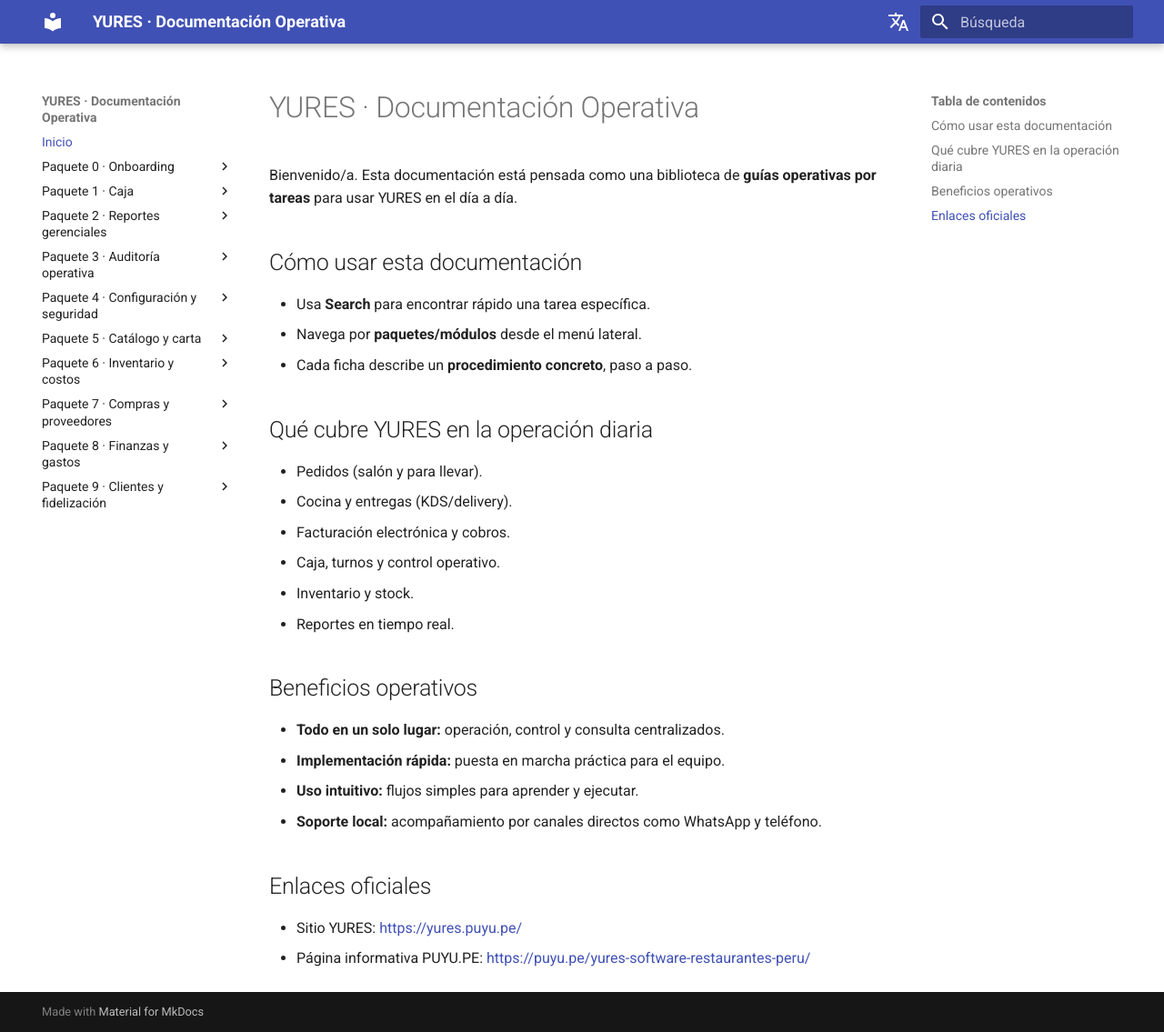
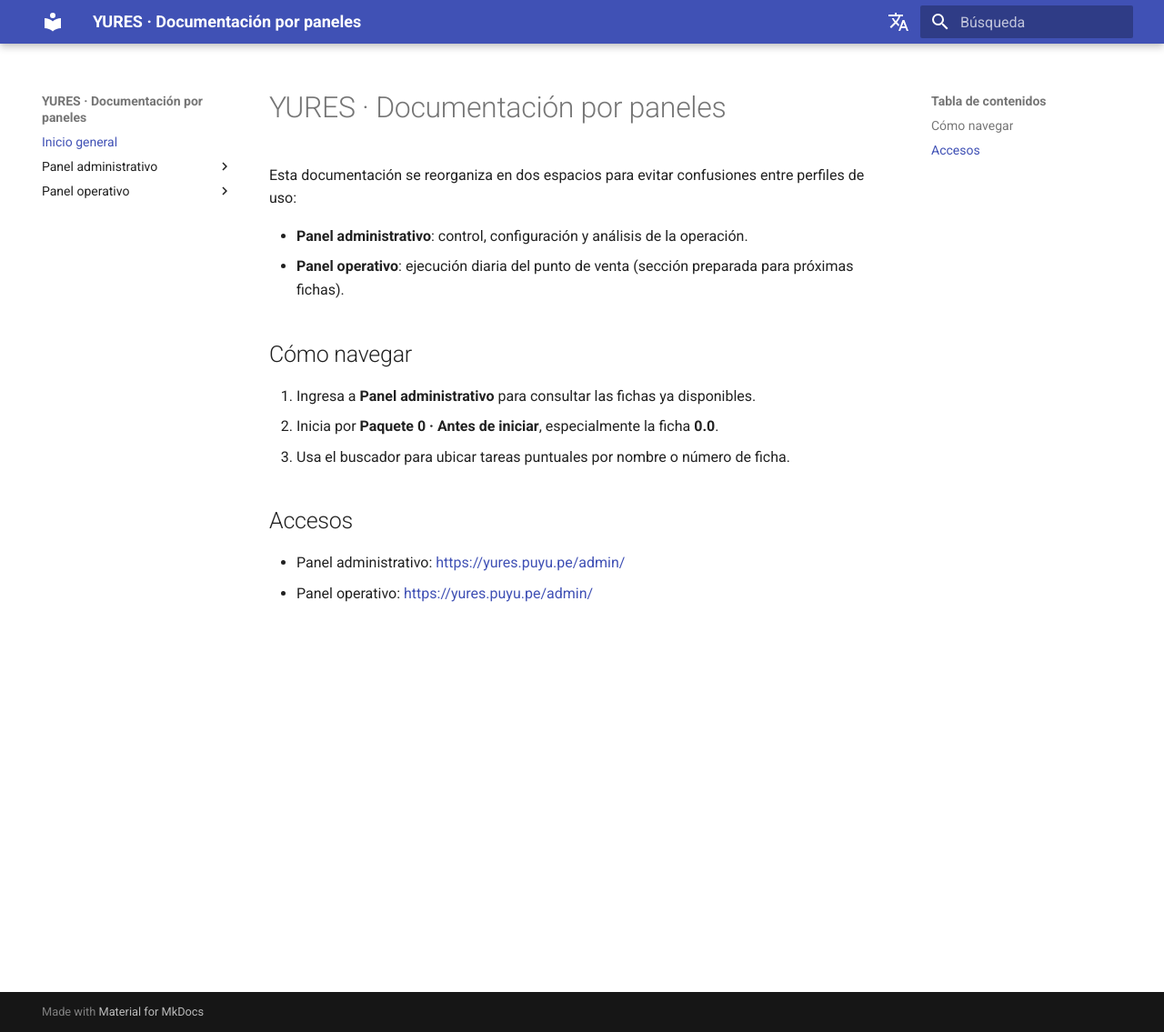
Before and after one commit to puyu-pe/yures-doc, an MkDocs documentation site: the page built from docs/index.md, in a window 1280 px wide and 1135 px high. Shown: the whole window at 91% size. Built offline with MkDocs 1.6.1 and Material for MkDocs 9.7.7, drawn with Linux system fonts in a browser that asks for light colours; comment, search, counter and statistics services are not loaded.

Commit message:
Reestructura documentación por panel y agrega ficha 0.0

```diff
--- a/docs/index.md
+++ b/docs/index.md
@@ -1,30 +1,17 @@
-# YURES · Documentación Operativa
+# YURES · Documentación por paneles
 
-Bienvenido/a. Esta documentación está pensada como una biblioteca de **guías operativas por tareas** para usar YURES en el día a día.
+Esta documentación se reorganiza en dos espacios para evitar confusiones entre perfiles de uso:
 
-## Cómo usar esta documentación
+- **Panel administrativo**: control, configuración y análisis de la operación.
+- **Panel operativo**: ejecución diaria del punto de venta (sección preparada para próximas fichas).
 
-- Usa **Search** para encontrar rápido una tarea específica.
-- Navega por **paquetes/módulos** desde el menú lateral.
-- Cada ficha describe un **procedimiento concreto**, paso a paso.
+## Cómo navegar
 
-## Qué cubre YURES en la operación diaria
+1. Ingresa a **Panel administrativo** para consultar las fichas ya disponibles.
+2. Inicia por **Paquete 0 · Antes de iniciar**, especialmente la ficha **0.0**.
+3. Usa el buscador para ubicar tareas puntuales por nombre o número de ficha.
 
-- Pedidos (salón y para llevar).
-- Cocina y entregas (KDS/delivery).
-- Facturación electrónica y cobros.
-- Caja, turnos y control operativo.
-- Inventario y stock.
-- Reportes en tiempo real.
+## Accesos
 
-## Beneficios operativos
-
-- **Todo en un solo lugar:** operación, control y consulta centralizados.
-- **Implementación rápida:** puesta en marcha práctica para el equipo.
-- **Uso intuitivo:** flujos simples para aprender y ejecutar.
-- **Soporte local:** acompañamiento por canales directos como WhatsApp y teléfono.
-
-## Enlaces oficiales
-
-- Sitio YURES: <https://yures.puyu.pe/>
-- Página informativa PUYU.PE: <https://puyu.pe/yures-software-restaurantes-peru/>
+- Panel administrativo: <https://yures.puyu.pe/admin/>
+- Panel operativo: <https://yures.puyu.pe/admin/>
--- /dev/null
+++ b/docs/panel-administrativo/index.md
@@ -0,0 +1,20 @@
+# Panel administrativo · Inicio
+
+El **Panel administrativo** concentra la configuración, el control y el análisis del negocio en YURES.
+
+## ¿Para qué sirve?
+
+- Configurar parámetros clave del sistema (usuarios, permisos, impresión, estructura operativa).
+- Supervisar indicadores de ventas, caja, inventario, compras y finanzas.
+- Registrar y auditar operaciones administrativas con trazabilidad.
+
+## URL de acceso
+
+- <https://yures.puyu.pe/admin/>
+
+## Qué encontrarás en esta sección
+
+- Fichas del **Paquete 0 · Antes de iniciar** para preparar el acceso.
+- Fichas operativas por módulos (caja, reportes, auditoría, configuración, catálogo, inventario, compras, finanzas y clientes).
+
+> Recomendación: inicia por la ficha **0.0** antes de continuar con el login y las demás tareas.
--- a/mkdocs.yml
+++ b/mkdocs.yml
@@ -1,98 +1,108 @@
-site_name: YURES · Documentación Operativa
-site_description: Fichas operativas organizadas por paquetes
+site_name: YURES · Documentación por paneles
+site_description: Manual operativo dividido en Panel Administrativo y Panel Operativo
+
 theme:
   name: material
   language: es
+
 plugins:
   - search
   - glightbox
+
 markdown_extensions:
   - admonition
   - pymdownx.details
   - pymdownx.superfences
+
 extra:
   alternate:
     - name: Español
       link: /
       lang: es
+
 nav:
-  - Inicio: index.md
-  - Paquete 0 · Onboarding:
-      - "0.1 Cómo iniciar sesión en YURES": fichas/paquete-0/0.1-iniciar-sesion.md
-      - "0.2 Cómo ubicarse en el panel administrativo en YURES": fichas/paquete-0/0.2-ubicarse-en-el-panel-administrativo.md
-      - "0.3 Cómo interpretar comunicados, novedades y alertas al ingresar a YURES": fichas/paquete-0/0.3-interpretar-comunicados-novedades-y-alertas-al-ingresar-a-yures.md
-      - "0.4 Cómo cerrar sesión correctamente en YURES": fichas/paquete-0/0.4-cerrar-sesion-correctamente.md
-  - Paquete 1 · Caja:
-      - "1.1 Cómo leer el reporte de cierre de caja en YURES": fichas/paquete-1/1.1-leer-el-reporte-de-cierre-de-caja.md
-      - "1.2 Cómo diagnosticar cuando no cuadra caja en YURES": fichas/paquete-1/1.2-diagnosticar-cuando-no-cuadra-caja.md
-      - "1.3 Cómo conciliar el reporte de medios de pago por caja y fechas en YURES": fichas/paquete-1/1.3-conciliar-el-reporte-de-medios-de-pago-por-caja-y-fechas.md
-      - "1.4 Cómo revisar turnos de auditoría en YURES": fichas/paquete-1/1.4-revisar-turnos-de-auditoria.md
-      - "1.5 Cómo buscar comprobantes por fecha y filtros en YURES": fichas/paquete-1/1.5-buscar-comprobantes-por-fecha-y-filtros.md
-      - "1.6 Cómo buscar un comprobante por número en YURES": fichas/paquete-1/1.6-buscar-un-comprobante-por-numero.md
-      - "1.7 Cómo validar un comprobante antes de corregirlo en YURES": fichas/paquete-1/1.7-validar-un-comprobante-antes-de-corregirlo.md
-      - "1.8 Cómo anular una venta en YURES con justificación": fichas/paquete-1/1.8-anular-una-venta-en-yures-con-justificacion.md
-      - "1.9 Cómo canjear un ticket a boleta o factura en YURES": fichas/paquete-1/1.9-canjear-un-ticket-a-boleta-o-factura.md
-      - "1.10 Cómo emitir una nota de crédito en YURES": fichas/paquete-1/1.10-emitir-una-nota-de-credito.md
-      - "1.11 Cómo usar el historial de ventas y exportar reportes en YURES": fichas/paquete-1/1.11-usar-el-historial-de-ventas-y-exportar-reportes.md
-  - Paquete 2 · Reportes gerenciales:
-      - "2.1 Cómo leer el resumen gerencial de YURES": fichas/paquete-2/2.1-leer-el-resumen-gerencial-de-yures.md
-      - "2.2 Cómo interpretar la analítica de ventas por año y mes en YURES": fichas/paquete-2/2.2-interpretar-la-analitica-de-ventas-por-ano-y-mes.md
-      - "2.3 Cómo analizar ventas por categoría o producto en YURES": fichas/paquete-2/2.3-analizar-ventas-por-categoria-o-producto.md
-      - "2.4 Cómo revisar análisis por canal o tipo de venta en YURES": fichas/paquete-2/2.4-revisar-analisis-por-canal-o-tipo-de-venta.md
-      - "2.5 Cómo revisar análisis por área de atención en YURES": fichas/paquete-2/2.5-revisar-analisis-por-area-de-atencion.md
-  - Paquete 3 · Auditoría operativa:
-      - "3.1 Cómo usar la trazabilidad de operación en YURES": fichas/paquete-3/3.1-usar-la-trazabilidad-de-operacion.md
-      - "3.2 Cómo usar comandas y kitchen tracking en YURES": fichas/paquete-3/3.2-usar-comandas-y-kitchen-tracking.md
-      - "3.3 Cómo investigar anulaciones y canjes cruzando operación y ventas en YURES": fichas/paquete-3/3.3-investigar-anulaciones-y-canjes-cruzando-operacion-y-ventas.md
-      - "3.4 Checklist gerencial de buenas prácticas para turnos y cierres en YURES": fichas/paquete-3/3.4-checklist-gerencial-de-buenas-practicas-para-turnos-y-cierres.md
-  - Paquete 4 · Configuración y seguridad:
-      - "4.1 Cómo gestionar usuarios en YURES (alta, edición y desactivación)": fichas/paquete-4/4.1-gestionar-usuarios-en-yures-alta-edicion-y-desactivacion.md
-      - "4.2 Política de accesos en YURES (acciones críticas y restricción)": fichas/paquete-4/4.2-politica-de-accesos-en-yures-acciones-criticas-y-restriccion.md
-      - "4.3 Cómo configurar parámetros generales en YURES": fichas/paquete-4/4.3-configurar-parametros-generales.md
-      - "4.4 Cómo configurar documentos (series y correlativos) en YURES": fichas/paquete-4/4.4-configurar-documentos-series-y-correlativos.md
-      - "4.5 Cómo configurar impresión por documento en YURES": fichas/paquete-4/4.5-configurar-impresion-por-documento.md
-      - "4.6 Cómo configurar la estructura operativa (terminales, mesas y pisos) en YURES": fichas/paquete-4/4.6-configurar-la-estructura-operativa-terminales-mesas-y-pisos.md
-      - "4.7 Cómo configurar la identidad visual en YURES": fichas/paquete-4/4.7-configurar-la-identidad-visual.md
-  - Paquete 5 · Catálogo y carta:
-      - "5.1 Cómo crear ítems de carta en YURES": fichas/paquete-5/5.1-crear-items-de-carta.md
-      - "5.2 Cómo configurar categorías, tipos y unidades en YURES": fichas/paquete-5/5.2-configurar-categorias-tipos-y-unidades.md
-      - "5.3 Cómo ordenar y controlar la visibilidad del catálogo en YURES": fichas/paquete-5/5.3-ordenar-y-controlar-la-visibilidad-del-catalogo.md
-      - "5.4 Cómo configurar disponibilidad por terminal en YURES": fichas/paquete-5/5.4-configurar-disponibilidad-por-terminal.md
-      - "5.5 Cómo configurar presentaciones (equivalencias) en YURES": fichas/paquete-5/5.5-configurar-presentaciones-equivalencias.md
-      - "5.6 Cómo configurar combos en YURES": fichas/paquete-5/5.6-configurar-combos.md
-      - "5.7 Cómo usar instrucciones de cocina en YURES": fichas/paquete-5/5.7-usar-instrucciones-de-cocina.md
-      - "5.8 Cómo configurar motivos de anulación en YURES": fichas/paquete-5/5.8-configurar-motivos-de-anulacion.md
-      - "5.9 Cómo leer el reporte de rotación de platos en YURES": fichas/paquete-5/5.9-leer-el-reporte-de-rotacion-de-platos.md
-  - Paquete 6 · Inventario y costos:
-      - "6.1 Cómo gestionar almacenes en YURES": fichas/paquete-6/6.1-gestionar-almacenes.md
-      - "6.2 Cómo consultar stock por almacén en YURES": fichas/paquete-6/6.2-consultar-stock-por-almacen.md
-      - "6.3 Cómo registrar el inventario inicial de un producto en YURES": fichas/paquete-6/6.3-registrar-el-inventario-inicial-de-un-producto.md
-      - "6.4 Cómo realizar ajustes de inventario (ingresos y salidas) en YURES": fichas/paquete-6/6.4-realizar-ajustes-de-inventario-ingresos-y-salidas.md
-      - "6.5 Cómo generar el reporte de movimientos de productos en YURES": fichas/paquete-6/6.5-generar-el-reporte-de-movimientos-de-productos.md
-      - "6.6 Cómo transferir stock entre almacenes en YURES": fichas/paquete-6/6.6-transferir-stock-entre-almacenes.md
-      - "6.7 Cómo revisar el kardex en YURES": fichas/paquete-6/6.7-revisar-el-kardex.md
-      - "6.8 Cómo registrar recetas y costeo en YURES": fichas/paquete-6/6.8-registrar-recetas-y-costeo.md
-      - "6.9 Cómo revisar la rotación de recetas en YURES": fichas/paquete-6/6.9-revisar-la-rotacion-de-recetas.md
-      - "6.10 Cómo registrar producción (lotes y mermas) en YURES": fichas/paquete-6/6.10-registrar-produccion-lotes-y-mermas.md
-  - Paquete 7 · Compras y proveedores:
-      - "7.1 Cómo gestionar proveedores en YURES": fichas/paquete-7/7.1-gestionar-proveedores.md
-      - "7.2 Cómo registrar una orden de compra en YURES": fichas/paquete-7/7.2-registrar-una-orden-de-compra.md
-      - "7.3 Cómo registrar un pedido de compra en YURES": fichas/paquete-7/7.3-registrar-un-pedido-de-compra.md
-      - "7.4 Cómo aprobar o desaprobar pedidos de compra en YURES": fichas/paquete-7/7.4-aprobar-o-desaprobar-pedidos-de-compra.md
-      - "7.5 Cómo generar reportes de pedidos de compra en YURES": fichas/paquete-7/7.5-generar-reportes-de-pedidos-de-compra.md
-      - "7.6 Cómo registrar el detalle de una orden de compra en YURES": fichas/paquete-7/7.8-registrar-el-detalle-de-una-orden-de-compra.md
-      - "7.7 Cómo generar reportes de órdenes de compra en YURES": fichas/paquete-7/7.9-generar-reportes-de-ordenes-de-compra.md
-      - "7.8 Cómo verificar la relación pedido ↔ orden de compra en YURES": fichas/paquete-7/7.10-verificar-la-relacion-pedido-orden-de-compra.md
-      - "7.9 Cómo analizar productos comprados en YURES": fichas/paquete-7/7.13-analizar-productos-comprados.md
-      - "7.10 Cómo revisar compras por cuenta contable en YURES": fichas/paquete-7/7.14-revisar-compras-por-cuenta-contable.md
-  - Paquete 8 · Finanzas y gastos:
-      - "8.1 Cómo usar tesorería en YURES": fichas/paquete-8/8.1-usar-tesoreria.md
-      - "8.2 Cómo registrar ingresos administrativos en YURES": fichas/paquete-8/8.2-registrar-ingresos-administrativos.md
-      - "8.3 Cómo registrar egresos administrativos en YURES": fichas/paquete-8/8.3-registrar-egresos-administrativos.md
-      - "8.4 Cómo aprobar movimientos y validaciones en YURES": fichas/paquete-8/8.4-aprobar-movimientos-y-validaciones.md
-      - "8.5 Cómo usar el plan de cuentas en YURES": fichas/paquete-8/8.5-usar-el-plan-de-cuentas.md
-      - "8.6 Cómo configurar tipos de transacciones en YURES": fichas/paquete-8/8.6-configurar-tipos-de-transacciones.md
-      - "8.7 Cómo analizar gastos de administración en YURES": fichas/paquete-8/8.7-analizar-gastos-de-administracion.md
-  - Paquete 9 · Clientes y fidelización:
-      - "9.1 Cómo gestionar clientes en YURES": fichas/paquete-9/9.1-gestionar-clientes.md
-      - "9.2 Cómo revisar ranking de clientes por consumo en YURES": fichas/paquete-9/9.2-revisar-ranking-de-clientes-por-consumo.md
+  - Inicio general: index.md
+  - Panel administrativo:
+      - Inicio: panel-administrativo/index.md
+      - Paquete 0 · Antes de iniciar:
+          - "0.0 Cómo ingresar al login del panel administrativo desde el escritorio": fichas/paquete-0/0.0-ingresar-al-login-del-panel-administrativo-desde-el-escritorio.md
+          - "0.1 Cómo iniciar sesión en YURES": fichas/paquete-0/0.1-iniciar-sesion.md
+          - "0.2 Cómo ubicarse en el panel administrativo en YURES": fichas/paquete-0/0.2-ubicarse-en-el-panel-administrativo.md
+          - "0.3 Cómo interpretar comunicados, novedades y alertas al ingresar a YURES": fichas/paquete-0/0.3-interpretar-comunicados-novedades-y-alertas-al-ingresar-a-yures.md
+          - "0.4 Cómo cerrar sesión correctamente en YURES": fichas/paquete-0/0.4-cerrar-sesion-correctamente.md
+      - Paquete 1 · Caja:
+          - "1.1 Cómo leer el reporte de cierre de caja en YURES": fichas/paquete-1/1.1-leer-el-reporte-de-cierre-de-caja.md
+          - "1.2 Cómo diagnosticar cuando no cuadra caja en YURES": fichas/paquete-1/1.2-diagnosticar-cuando-no-cuadra-caja.md
+          - "1.3 Cómo conciliar el reporte de medios de pago por caja y fechas en YURES": fichas/paquete-1/1.3-conciliar-el-reporte-de-medios-de-pago-por-caja-y-fechas.md
+          - "1.4 Cómo revisar turnos de auditoría en YURES": fichas/paquete-1/1.4-revisar-turnos-de-auditoria.md
+          - "1.5 Cómo buscar comprobantes por fecha y filtros en YURES": fichas/paquete-1/1.5-buscar-comprobantes-por-fecha-y-filtros.md
+          - "1.6 Cómo buscar un comprobante por número en YURES": fichas/paquete-1/1.6-buscar-un-comprobante-por-numero.md
+          - "1.7 Cómo validar un comprobante antes de corregirlo en YURES": fichas/paquete-1/1.7-validar-un-comprobante-antes-de-corregirlo.md
+          - "1.8 Cómo anular una venta en YURES con justificación": fichas/paquete-1/1.8-anular-una-venta-en-yures-con-justificacion.md
+          - "1.9 Cómo canjear un ticket a boleta o factura en YURES": fichas/paquete-1/1.9-canjear-un-ticket-a-boleta-o-factura.md
+          - "1.10 Cómo emitir una nota de crédito en YURES": fichas/paquete-1/1.10-emitir-una-nota-de-credito.md
+          - "1.11 Cómo usar el historial de ventas y exportar reportes en YURES": fichas/paquete-1/1.11-usar-el-historial-de-ventas-y-exportar-reportes.md
+      - Paquete 2 · Reportes gerenciales:
+          - "2.1 Cómo leer el resumen gerencial de YURES": fichas/paquete-2/2.1-leer-el-resumen-gerencial-de-yures.md
+          - "2.2 Cómo interpretar la analítica de ventas por año y mes en YURES": fichas/paquete-2/2.2-interpretar-la-analitica-de-ventas-por-ano-y-mes.md
+          - "2.3 Cómo analizar ventas por categoría o producto en YURES": fichas/paquete-2/2.3-analizar-ventas-por-categoria-o-producto.md
+          - "2.4 Cómo revisar análisis por canal o tipo de venta en YURES": fichas/paquete-2/2.4-revisar-analisis-por-canal-o-tipo-de-venta.md
+          - "2.5 Cómo revisar análisis por área de atención en YURES": fichas/paquete-2/2.5-revisar-analisis-por-area-de-atencion.md
+      - Paquete 3 · Auditoría operativa:
+          - "3.1 Cómo usar la trazabilidad de operación en YURES": fichas/paquete-3/3.1-usar-la-trazabilidad-de-operacion.md
+          - "3.2 Cómo usar comandas y kitchen tracking en YURES": fichas/paquete-3/3.2-usar-comandas-y-kitchen-tracking.md
+          - "3.3 Cómo investigar anulaciones y canjes cruzando operación y ventas en YURES": fichas/paquete-3/3.3-investigar-anulaciones-y-canjes-cruzando-operacion-y-ventas.md
+          - "3.4 Checklist gerencial de buenas prácticas para turnos y cierres en YURES": fichas/paquete-3/3.4-checklist-gerencial-de-buenas-practicas-para-turnos-y-cierres.md
+      - Paquete 4 · Configuración y seguridad:
+          - "4.1 Cómo gestionar usuarios en YURES (alta, edición y desactivación)": fichas/paquete-4/4.1-gestionar-usuarios-en-yures-alta-edicion-y-desactivacion.md
+          - "4.2 Política de accesos en YURES (acciones críticas y restricción)": fichas/paquete-4/4.2-politica-de-accesos-en-yures-acciones-criticas-y-restriccion.md
+          - "4.3 Cómo configurar parámetros generales en YURES": fichas/paquete-4/4.3-configurar-parametros-generales.md
+          - "4.4 Cómo configurar documentos (series y correlativos) en YURES": fichas/paquete-4/4.4-configurar-documentos-series-y-correlativos.md
+          - "4.5 Cómo configurar impresión por documento en YURES": fichas/paquete-4/4.5-configurar-impresion-por-documento.md
+          - "4.6 Cómo configurar la estructura operativa (terminales, mesas y pisos) en YURES": fichas/paquete-4/4.6-configurar-la-estructura-operativa-terminales-mesas-y-pisos.md
+          - "4.7 Cómo configurar la identidad visual en YURES": fichas/paquete-4/4.7-configurar-la-identidad-visual.md
+      - Paquete 5 · Catálogo y carta:
+          - "5.1 Cómo crear ítems de carta en YURES": fichas/paquete-5/5.1-crear-items-de-carta.md
+          - "5.2 Cómo configurar categorías, tipos y unidades en YURES": fichas/paquete-5/5.2-configurar-categorias-tipos-y-unidades.md
+          - "5.3 Cómo ordenar y controlar la visibilidad del catálogo en YURES": fichas/paquete-5/5.3-ordenar-y-controlar-la-visibilidad-del-catalogo.md
+          - "5.4 Cómo configurar disponibilidad por terminal en YURES": fichas/paquete-5/5.4-configurar-disponibilidad-por-terminal.md
+          - "5.5 Cómo configurar presentaciones (equivalencias) en YURES": fichas/paquete-5/5.5-configurar-presentaciones-equivalencias.md
+          - "5.6 Cómo configurar combos en YURES": fichas/paquete-5/5.6-configurar-combos.md
+          - "5.7 Cómo usar instrucciones de cocina en YURES": fichas/paquete-5/5.7-usar-instrucciones-de-cocina.md
+          - "5.8 Cómo configurar motivos de anulación en YURES": fichas/paquete-5/5.8-configurar-motivos-de-anulacion.md
+          - "5.9 Cómo leer el reporte de rotación de platos en YURES": fichas/paquete-5/5.9-leer-el-reporte-de-rotacion-de-platos.md
+      - Paquete 6 · Inventario y costos:
+          - "6.1 Cómo gestionar almacenes en YURES": fichas/paquete-6/6.1-gestionar-almacenes.md
+          - "6.2 Cómo consultar stock por almacén en YURES": fichas/paquete-6/6.2-consultar-stock-por-almacen.md
+          - "6.3 Cómo registrar el inventario inicial de un producto en YURES": fichas/paquete-6/6.3-registrar-el-inventario-inicial-de-un-producto.md
+          - "6.4 Cómo realizar ajustes de inventario (ingresos y salidas) en YURES": fichas/paquete-6/6.4-realizar-ajustes-de-inventario-ingresos-y-salidas.md
+          - "6.5 Cómo generar el reporte de movimientos de productos en YURES": fichas/paquete-6/6.5-generar-el-reporte-de-movimientos-de-productos.md
+          - "6.6 Cómo transferir stock entre almacenes en YURES": fichas/paquete-6/6.6-transferir-stock-entre-almacenes.md
+          - "6.7 Cómo revisar el kardex en YURES": fichas/paquete-6/6.7-revisar-el-kardex.md
+          - "6.8 Cómo registrar recetas y costeo en YURES": fichas/paquete-6/6.8-registrar-recetas-y-costeo.md
+          - "6.9 Cómo revisar la rotación de recetas en YURES": fichas/paquete-6/6.9-revisar-la-rotacion-de-recetas.md
+          - "6.10 Cómo registrar producción (lotes y mermas) en YURES": fichas/paquete-6/6.10-registrar-produccion-lotes-y-mermas.md
+      - Paquete 7 · Compras y proveedores:
+          - "7.1 Cómo gestionar proveedores en YURES": fichas/paquete-7/7.1-gestionar-proveedores.md
+          - "7.2 Cómo registrar una orden de compra en YURES": fichas/paquete-7/7.2-registrar-una-orden-de-compra.md
+          - "7.3 Cómo registrar un pedido de compra en YURES": fichas/paquete-7/7.3-registrar-un-pedido-de-compra.md
+          - "7.4 Cómo aprobar o desaprobar pedidos de compra en YURES": fichas/paquete-7/7.4-aprobar-o-desaprobar-pedidos-de-compra.md
+          - "7.5 Cómo generar reportes de pedidos de compra en YURES": fichas/paquete-7/7.5-generar-reportes-de-pedidos-de-compra.md
+          - "7.6 Cómo registrar el detalle de una orden de compra en YURES": fichas/paquete-7/7.8-registrar-el-detalle-de-una-orden-de-compra.md
+          - "7.7 Cómo generar reportes de órdenes de compra en YURES": fichas/paquete-7/7.9-generar-reportes-de-ordenes-de-compra.md
+          - "7.8 Cómo verificar la relación pedido ↔ orden de compra en YURES": fichas/paquete-7/7.10-verificar-la-relacion-pedido-orden-de-compra.md
+          - "7.9 Cómo analizar productos comprados en YURES": fichas/paquete-7/7.13-analizar-productos-comprados.md
+          - "7.10 Cómo revisar compras por cuenta contable en YURES": fichas/paquete-7/7.14-revisar-compras-por-cuenta-contable.md
+      - Paquete 8 · Finanzas y gastos:
+          - "8.1 Cómo usar tesorería en YURES": fichas/paquete-8/8.1-usar-tesoreria.md
+          - "8.2 Cómo registrar ingresos administrativos en YURES": fichas/paquete-8/8.2-registrar-ingresos-administrativos.md
+          - "8.3 Cómo registrar egresos administrativos en YURES": fichas/paquete-8/8.3-registrar-egresos-administrativos.md
+          - "8.4 Cómo aprobar movimientos y validaciones en YURES": fichas/paquete-8/8.4-aprobar-movimientos-y-validaciones.md
+          - "8.5 Cómo usar el plan de cuentas en YURES": fichas/paquete-8/8.5-usar-el-plan-de-cuentas.md
+          - "8.6 Cómo configurar tipos de transacciones en YURES": fichas/paquete-8/8.6-configurar-tipos-de-transacciones.md
+          - "8.7 Cómo analizar gastos de administración en YURES": fichas/paquete-8/8.7-analizar-gastos-de-administracion.md
+      - Paquete 9 · Clientes y fidelización:
+          - "9.1 Cómo gestionar clientes en YURES": fichas/paquete-9/9.1-gestionar-clientes.md
+          - "9.2 Cómo revisar ranking de clientes por consumo en YURES": fichas/paquete-9/9.2-revisar-ranking-de-clientes-por-consumo.md
+  - Panel operativo:
+      - Inicio: panel-operativo/index.md
```
Also changed, not shown: docs/fichas/paquete-0/0.0-ingresar-al-login-del-panel-administrativo-desde-el-escritorio.md (added, +27 -0 lines), docs/fichas/paquete-0/0.1-iniciar-sesion.md (+8 -8 lines), docs/panel-operativo/index.md (added, +17 -0 lines), fichas_operativas_full.md (+49 -7 lines).
